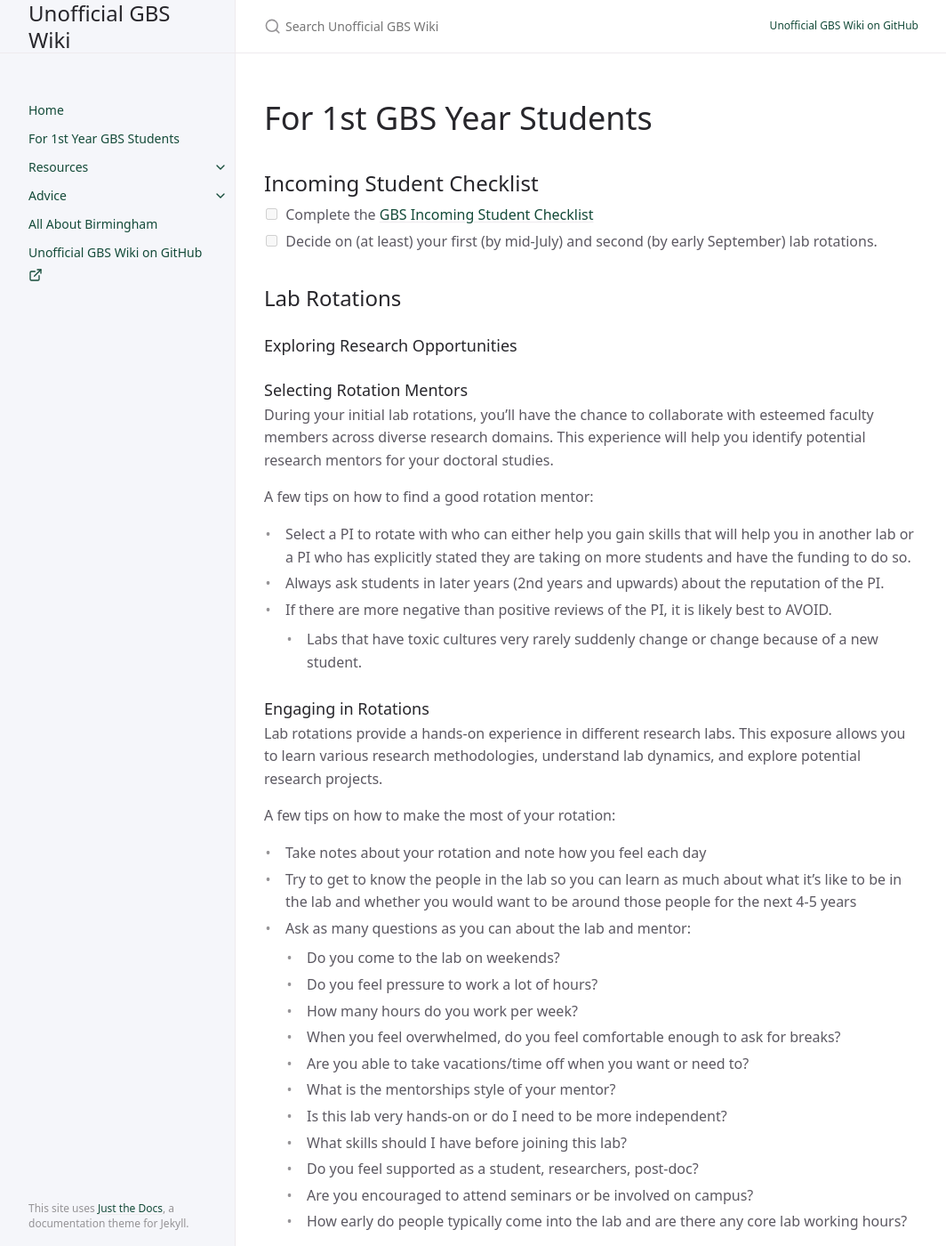
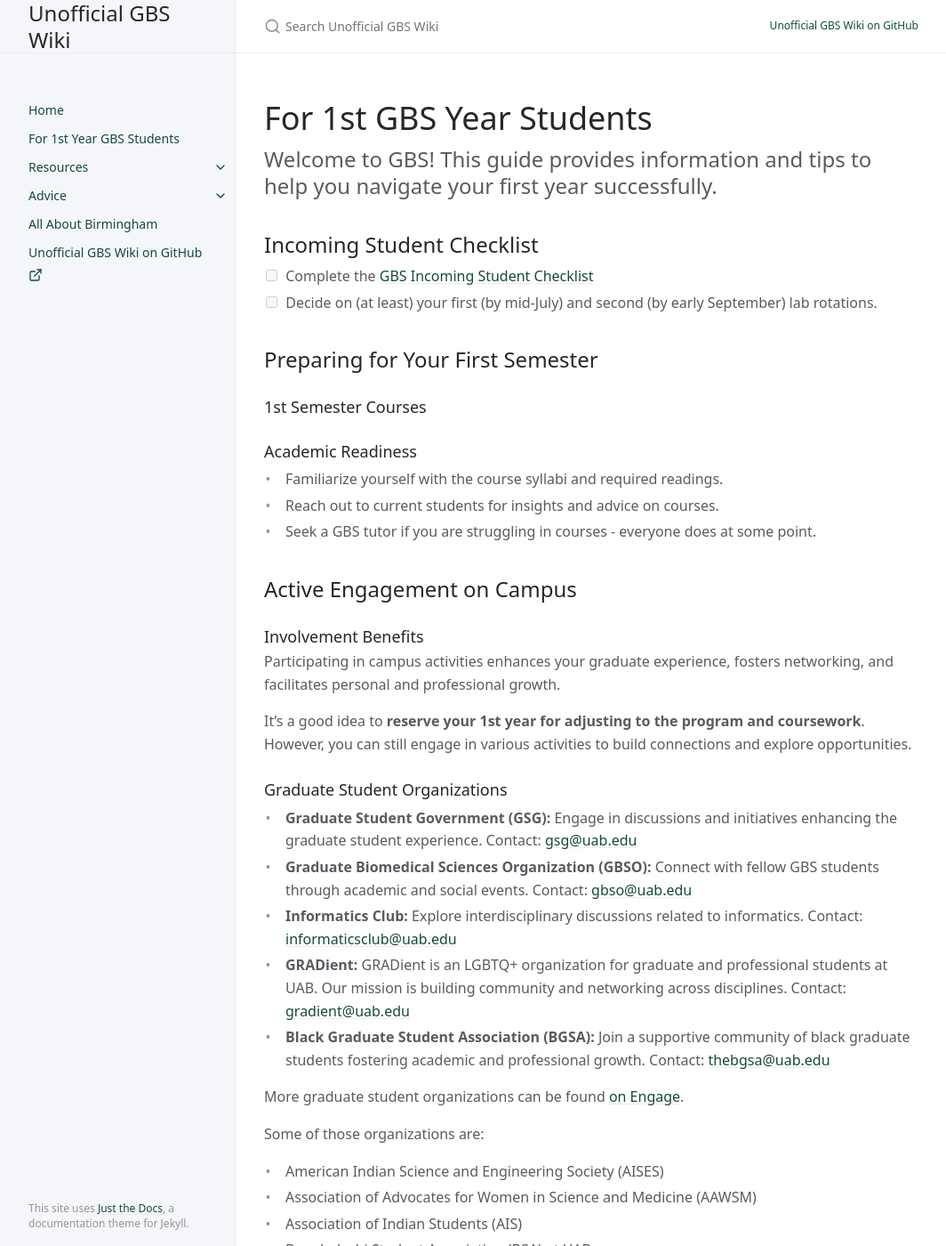
Before and after one commit to sdhutchins/gbs-guide, a Jekyll site: the page built from docs/first-years/first-years.md, in a window 1280 px wide and 1400 px high. Shown: the whole window at 89% size, without its empty margins (107-1171 px from the left). Built offline with Jekyll 4.4.1, drawn with Linux system fonts in a browser that asks for light colours; cached includes are drawn as plain includes; some of the changed text lies outside the part shown.

```diff
--- a/docs/first-years.md
+++ b/docs/first-years/first-years.md
@@ -8,48 +8,15 @@ nav_order: 2
 
 {: .no_toc }
 
+Welcome to GBS! This guide provides information and tips to help you navigate your first year successfully.
+{: .fs-6 .fw-300 }
+
 ## Incoming Student Checklist
 
 - [ ] Complete the [GBS Incoming Student Checklist](https://www.uab.edu/gbs/home/student-resources/incoming-student-checklist)
 - [ ] Decide on (at least) your first (by mid-July) and second (by early September) lab rotations.
 
-## Lab Rotations
 
-### Exploring Research Opportunities
-
-### Selecting Rotation Mentors
-
-During your initial lab rotations, you'll have the chance to collaborate with esteemed faculty members across diverse research domains. This experience will help you identify potential research mentors for your doctoral studies.
-
-A few tips on how to find a good rotation mentor:
-
-- Select a PI to rotate with who can either help you gain skills that will help you in another lab or a PI who has explicitly stated they are taking on more students and have the funding to do so.
-- Always ask students in later years (2nd years and upwards) about the reputation of the PI.
-- If there are more negative than positive reviews of the PI, it is likely best to AVOID.
-    - Labs that have toxic cultures very rarely suddenly change or change because of a new student.
-
-### Engaging in Rotations
-
-Lab rotations provide a hands-on experience in different research labs. This exposure allows you to learn various research methodologies, understand lab dynamics, and explore potential research projects.
-
-A few tips on how to make the most of your rotation:
-
-- Take notes about your rotation and note how you feel each day
-- Try to get to know the people in the lab so you can learn as much about what it's like to be in the lab and whether you would want to be around those people for the next 4-5 years
-- Ask as many questions as you can about the lab and mentor:
-    - Do you come to the lab on weekends?
-    - Do you feel pressure to work a lot of hours?
-    - How many hours do you work per week?
-    - When you feel overwhelmed, do you feel comfortable enough to ask for breaks?
-    - Are you able to take vacations/time off when you want or need to?
-    - What is the mentorships style of your mentor?
-    - Is this lab very hands-on or do I need to be more independent?
-    - What skills should I have before joining this lab?
-    - Do you feel supported as a student, researchers, post-doc?
-    - Are you encouraged to attend seminars or be involved on campus?
-    - How early do people typically come into the lab and are there any core lab working hours?
-
-### Selecting a Mentor/Lab
 
 ## Preparing for Your First Semester
 
@@ -125,7 +92,3 @@ Contact program coordinators or administrators for academic or program-related i
 
 - Contact GSG for student concerns on their [website](https://www.uab.edu/gsg/contact-us).
 - File a [formal complaint](https://www.uab.edu/one-stop/policies/complaint-policy) through the Office of the Provost.
-
-### Other Resources
-
-- Get a document [notarized](https://www.uab.edu/one-stop/student-resources/notarization-of-documents) for free.
```
Also changed, not shown: docs/advice/challenges.md (+2 -2 lines), docs/birmingham.md (+6 -0 lines), docs/first-years/rotations.md (added, +44 -0 lines), docs/resources/miscellaneous.md (added, +14 -0 lines).
